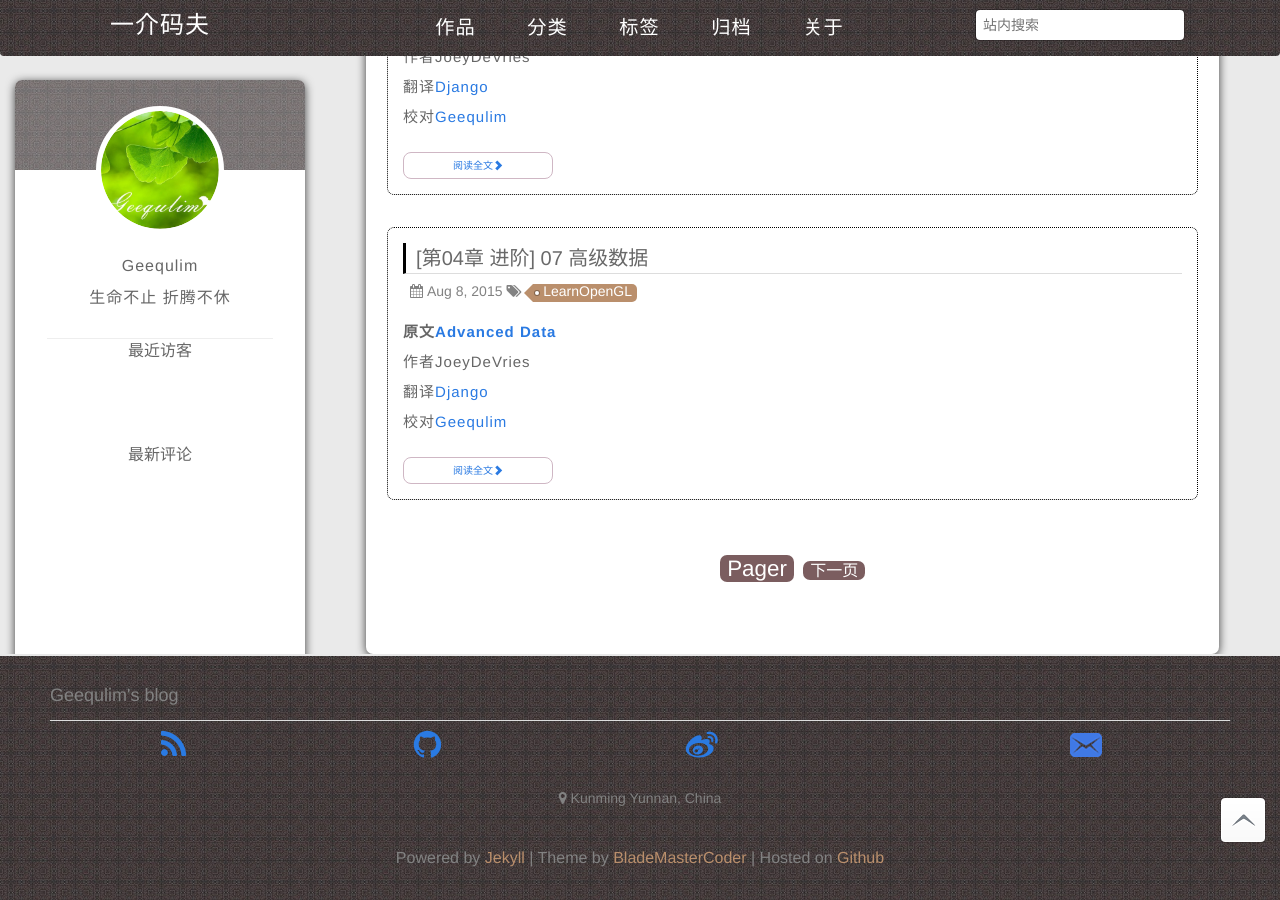
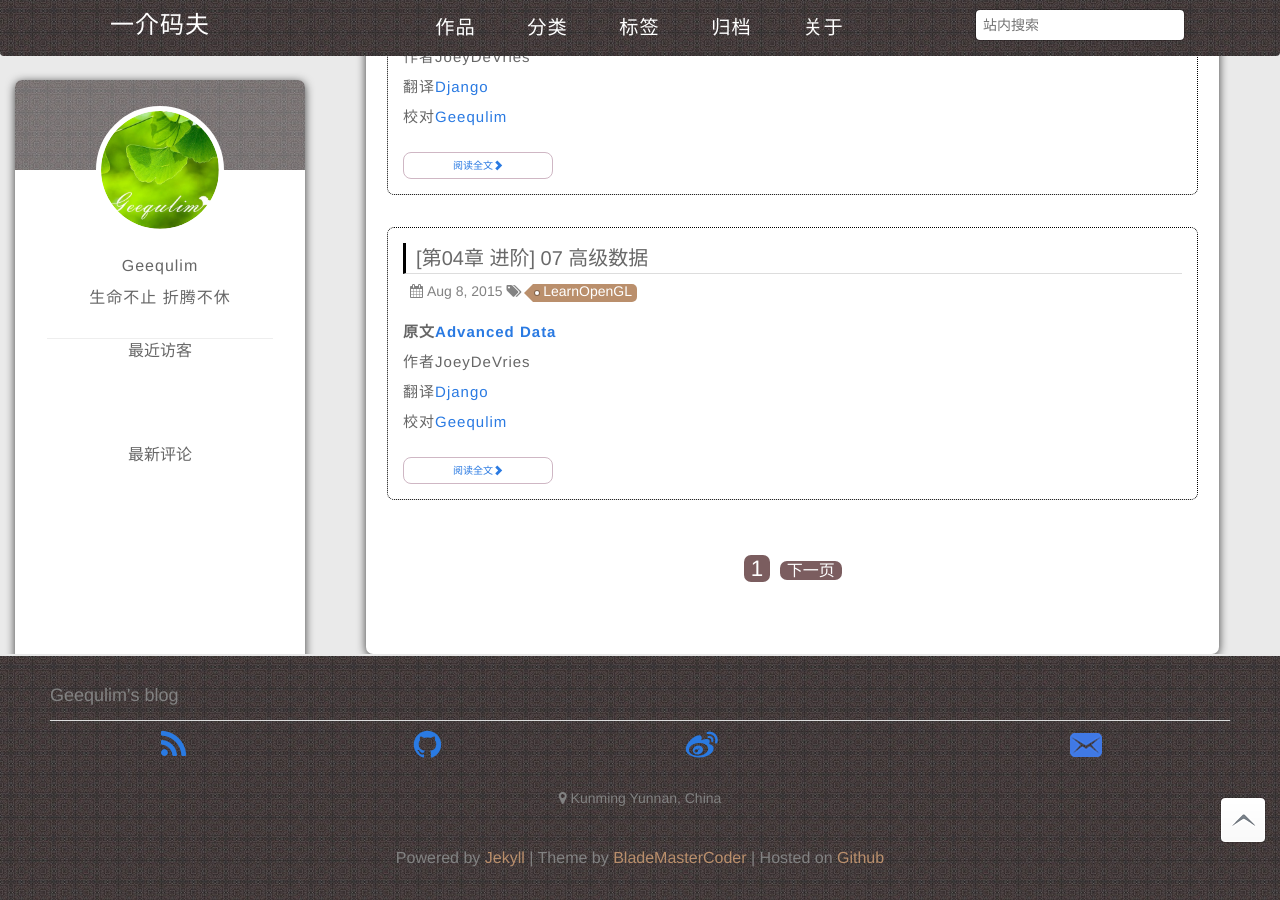
Before and after one commit to LeekinGTA/Geequlim.github.io, a Jekyll site: the page built from index.html, in a window 1280 px wide and 900 px high, scrolled down 1126 px. Built offline with Jekyll 4.4.1, drawn with Linux system fonts in a browser that asks for light colours; the list of posts is cut into pages by our own code; comment, search, counter and statistics services are not loaded.

Commit message:
修改主页布局

```diff
--- a/index.html
+++ b/index.html
@@ -37,7 +37,7 @@ layout: default
 			    <a href="{{ paginator.previous_page_path | prepend: site.baseurl | replace: '//', '/' }}"><span class="x1" style="margin-right:5px;">上一页</span></a>
 			  {% endif %}
 
-        <span class="active_page x1">{{ paginator }}</span>
+        <span class="active_page x1">{{ paginator.page }}</span>
 
 			  {% if paginator.next_page %}
 			   	 <a href="{{ paginator.next_page_path | prepend: site.baseurl | replace: '//', '/' }}"><span class="x1" style="margin-left:5px;">下一页 </span></a>
```
